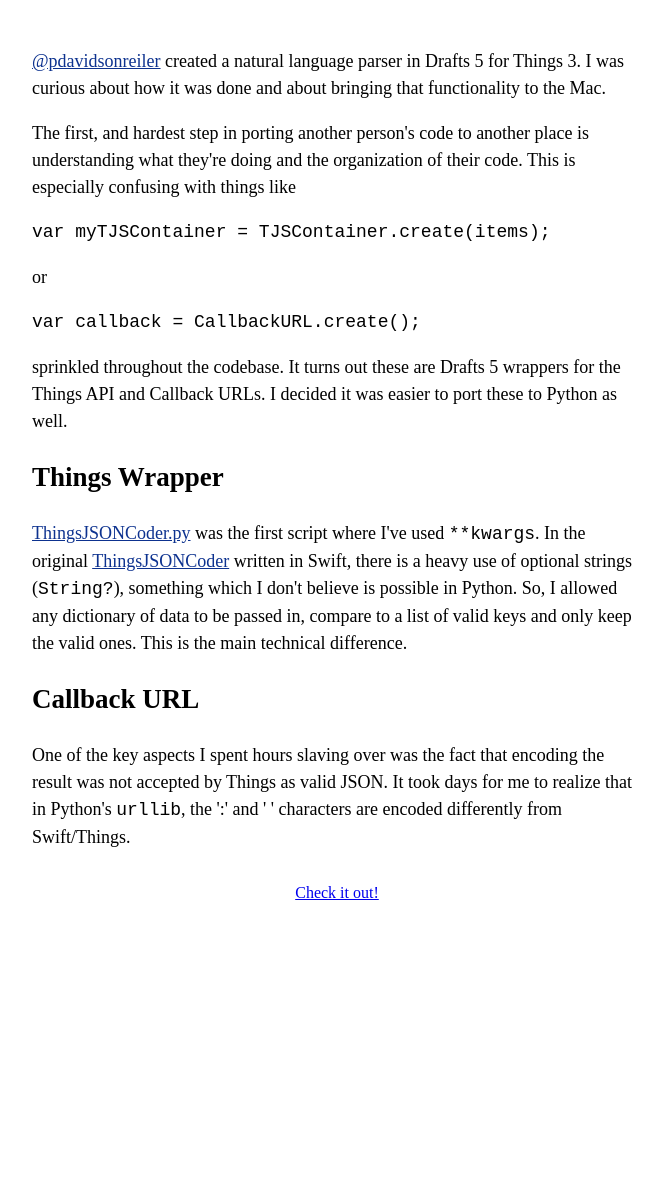
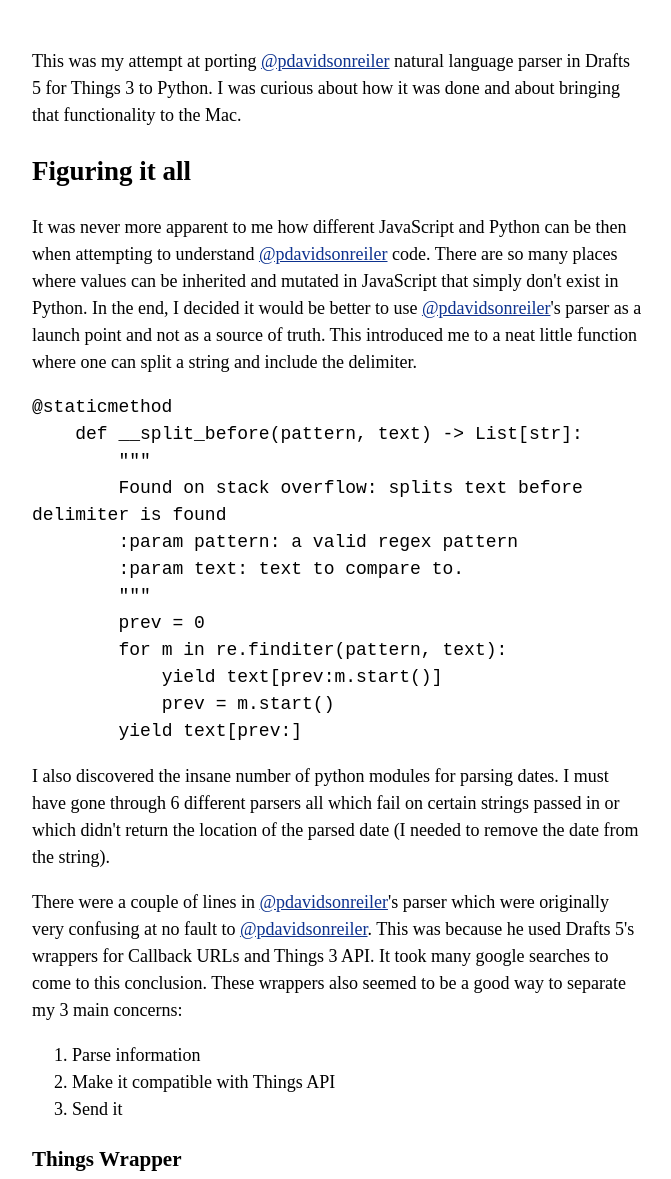
Before and after one commit to dustinknopoff/gatsby-portfolio, a Gatsby site: page /python/things-parser/ in a window 1280 px wide. Shown: the part 280-1459 px from the top of the page, without its empty margins (303-974 px from the left). Before the commit the page ends 1290 px from the top, so only its background shows below. Built offline with nearby package versions, Linux system fonts and the light colour scheme; Gatsby itself is replaced by a stand-in of ours; some packages are replaced by stand-ins of ours; code samples lack their colours.

Commit message:
things parser

````diff
--- a/content/python/things-parser.md
+++ b/content/python/things-parser.md
@@ -5,26 +5,56 @@
 date: June 12, 2018
 ---
 
-[@pdavidsonreiler](https://github.com/pdavisonreiber/Public-Drafts-Scripts/tree/master/Things%20Parser) created a natural language parser in Drafts 5 for Things 3. I was curious about how it was done and about bringing that functionality to the Mac.
+This was my attempt at porting [@pdavidsonreiler](https://github.com/pdavisonreiber/Public-Drafts-Scripts/tree/master/Things%20Parser) natural language parser in Drafts 5 for Things 3 to Python. I was curious about how it was done and about bringing that functionality to the Mac.
 
-The first, and hardest step in porting another person's code to another place is understanding what they're doing and the organization of their code. This is especially confusing with things like
+## Figuring it all
 
-```js
-var myTJSContainer = TJSContainer.create(items);
+It was never more apparent to me how different JavaScript and Python can be then when attempting to understand [@pdavidsonreiler](https://github.com/pdavisonreiber/Public-Drafts-Scripts/tree/master/Things%20Parser) code. There are so many places where values can be inherited and mutated in JavaScript that simply don't exist in Python. In the end, I decided it would be better to use [@pdavidsonreiler](https://github.com/pdavisonreiber/Public-Drafts-Scripts/tree/master/Things%20Parser)'s parser as a launch point and not as a source of truth. This introduced me to a neat little function where one can split a string and include the delimiter.
+
+```py
+@staticmethod
+    def __split_before(pattern, text) -> List[str]:
+        """
+        Found on stack overflow: splits text before delimiter is found
+        :param pattern: a valid regex pattern
+        :param text: text to compare to.
+        """
+        prev = 0
+        for m in re.finditer(pattern, text):
+            yield text[prev:m.start()]
+            prev = m.start()
+        yield text[prev:]
 ```
 
-or
+I also discovered the insane number of python modules for parsing dates. I must have gone through 6 different parsers all which fail on certain strings passed in or which didn't return the location of the parsed date (I needed to remove the date from the string).
 
-```js
-var callback = CallbackURL.create();
-```
+There were a couple of lines in [@pdavidsonreiler](https://github.com/pdavisonreiber/Public-Drafts-Scripts/tree/master/Things%20Parser)'s parser which were originally very confusing at no fault to [@pdavidsonreiler](https://github.com/pdavisonreiber/Public-Drafts-Scripts/tree/master/Things%20Parser). This was because he used Drafts 5's wrappers for Callback URLs and Things 3 API. It took many google searches to come to this conclusion. These wrappers also seemed to be a good way to separate my 3 main concerns:
 
-sprinkled throughout the codebase. It turns out these are Drafts 5 wrappers for the Things API and Callback URLs. I decided it was easier to port these to Python as well.
+1.  Parse information
+2.  Make it compatible with Things API
+3.  Send it
 
-## Things Wrapper
+### Things Wrapper
 
 [ThingsJSONCoder.py](https://github.com/dustinknopoff/tparse/blob/master/tparse/thingsJSONCoder.py) was the first script where I've used `**kwargs`. In the original [ThingsJSONCoder](https://github.com/culturedcode/ThingsJSONCoder) written in Swift, there is a heavy use of optional strings (`String?`), something which I don't believe is possible in Python. So, I allowed any dictionary of data to be passed in, compare to a list of valid keys and only keep the valid ones. This is the main technical difference.
 
-## Callback URL
+### Callback URL
 
 One of the key aspects I spent hours slaving over was the fact that encoding the result was not accepted by Things as valid JSON. It took days for me to realize that in Python's `urllib`, the ':' and ' ' characters are encoded differently from Swift/Things.
+
+## Make CLI-ey
+
+It turns out it's pretty simple to make a decent CLI interface for interacting with python tools.
+
+```py
+argsparsed = argparse.ArgumentParser(description='Natural Things Parser:')
+    argsparsed.add_argument('-f', '--file', help='Next argument needs to be a valid file path', type=str)
+    argsparsed.add_argument('-c', '--clip', help='tparse will extract text from clipboard', action='store_true')
+    argsparsed.add_argument('-t', '--test', help='tparse will use some sample test strings.', action='store_true')
+```
+
+## Setup.py
+
+Another avenue filled with difficulties was figuring out just how to make a module pip-able. Setting the directory just right and the right parameters was a long process of trial and error. [This was invaluable help](https://the-hitchhikers-guide-to-packaging.readthedocs.io/en/latest/quickstart.html)
+
+In the end, I'm not even entirely sure that `tparse` (the name I chose) actually works. Yet, I feel satisfied in what I was able to learn in terms of making a python module distributable and understanding/building on top of another's code.
````
